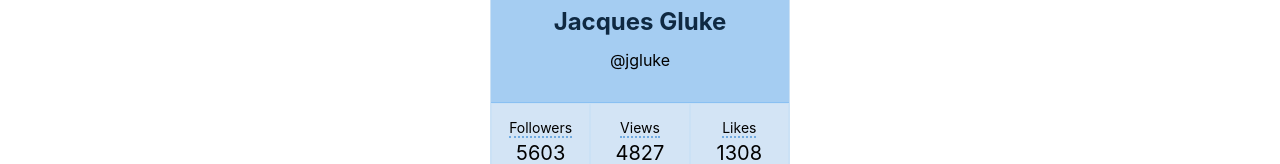
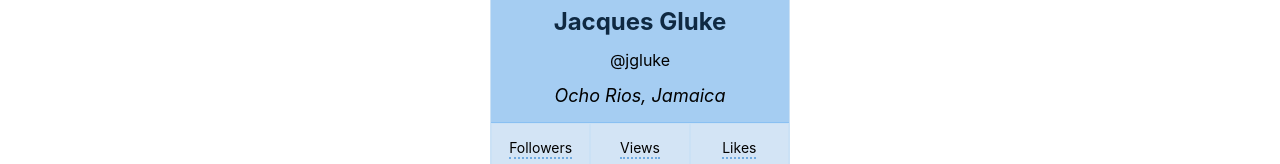
Before and after one commit to KostiZin/goit-react-hw-01-components, a React (Create React App) app: page / in a window 1280 px wide. Shown: the part 221-385 px from the top of the page. Built offline with nearby package versions, Linux system fonts and the light colour scheme.

Commit message:
8th push

```diff
--- a/src/components/App.jsx
+++ b/src/components/App.jsx
@@ -24,7 +24,7 @@ export const App = () => {
       <Profile
         username={user.username}
         tag={user.tag}
-        loaction={user.location}
+        location={user.location}
         avatar={user.avatar}
         stats={user.stats}
       />
--- a/src/components/friend-list/FriendList.js
+++ b/src/components/friend-list/FriendList.js
@@ -20,9 +20,5 @@ export function FriendList({ friends }) {
 }
 
 FriendList.propTypes = {
-  friends: PropTypes.array,
-  id: PropTypes.number,
-  isOnline: PropTypes.bool,
-  avatar: PropTypes.string,
-  name: PropTypes.string,
+  friends: PropTypes.array.isRequired,
 };
--- a/src/components/friend-list/FriendListItem.js
+++ b/src/components/friend-list/FriendListItem.js
@@ -13,7 +13,7 @@ export function FriendListItem({ name, status, avatar }) {
 }
 
 FriendListItem.propTypes = {
-  status: PropTypes.bool,
-  avatar: PropTypes.string,
-  name: PropTypes.string,
+  name: PropTypes.string.isRequired,
+  status: PropTypes.bool.isRequired,
+  avatar: PropTypes.string.isRequired,
 };
--- a/src/components/profile/Profile.js
+++ b/src/components/profile/Profile.js
@@ -46,12 +46,13 @@ export function Profile({
 }
 
 Profile.propTypes = {
-  username: PropTypes.string,
-  tag: PropTypes.string,
-  location: PropTypes.string,
-  avatar: PropTypes.string,
-  // stats: PropTypes.object,
-  followers: PropTypes.number,
-  views: PropTypes.number,
-  likes: PropTypes.number,
+  username: PropTypes.string.isRequired,
+  tag: PropTypes.string.isRequired,
+  location: PropTypes.string.isRequired,
+  avatar: PropTypes.string.isRequired,
+  stats: PropTypes.shape({
+    followers: PropTypes.number.isRequired,
+    views: PropTypes.number.isRequired,
+    likes: PropTypes.number.isRequired,
+  }).isRequired,
 };
--- a/src/components/statistics/Statistics.js
+++ b/src/components/statistics/Statistics.js
@@ -21,6 +21,12 @@ export function Statistics({ title, stats }) {
 }
 
 Statistics.propTypes = {
-  title: PropTypes.string,
-  stats: PropTypes.array,
+  title: PropTypes.string.isRequired,
+  stats: PropTypes.arrayOf(
+    PropTypes.shape({
+      id: PropTypes.string.isRequired,
+      label: PropTypes.string.isRequired,
+      percentage: PropTypes.number.isRequired,
+    })
+  ).isRequired,
 };
--- a/src/components/transaction-history/TransactionHistory.js
+++ b/src/components/transaction-history/TransactionHistory.js
@@ -34,8 +34,12 @@ export function TransactionHistory({ items }) {
 }
 
 TransactionHistory.propTypes = {
-  items: PropTypes.array,
-  type: PropTypes.string,
-  amount: PropTypes.number,
-  currency: PropTypes.string,
+  items: PropTypes.arrayOf(
+    PropTypes.shape({
+      id: PropTypes.string.isRequired,
+      type: PropTypes.string.isRequired,
+      amount: PropTypes.string.isRequired,
+      currency: PropTypes.string.isRequired,
+    })
+  ).isRequired,
 };
```
